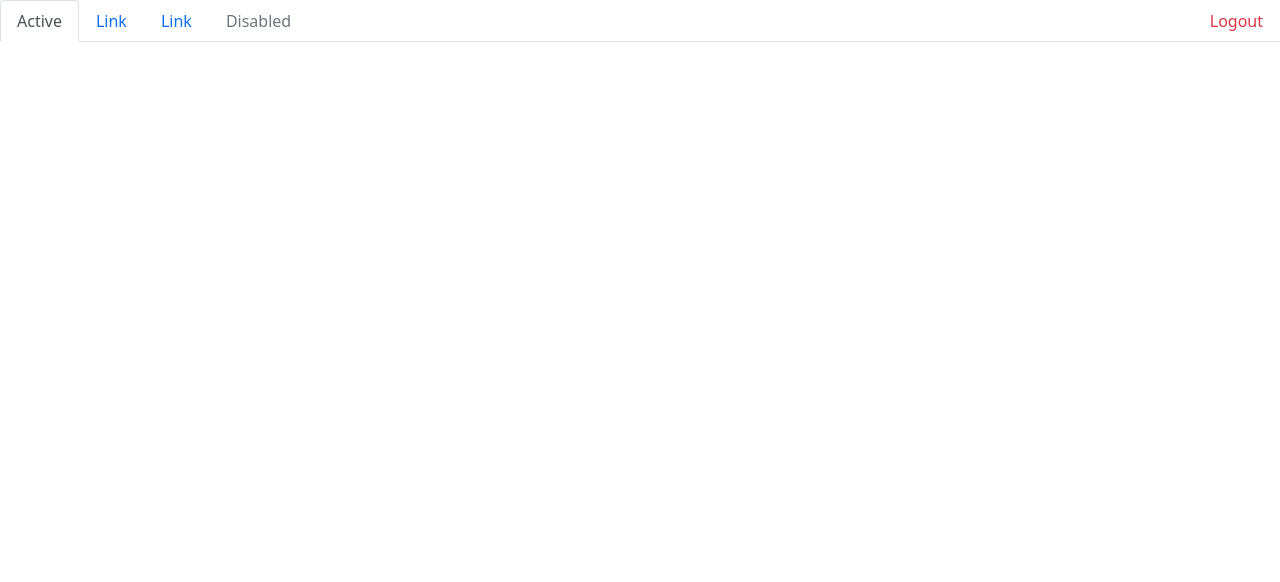
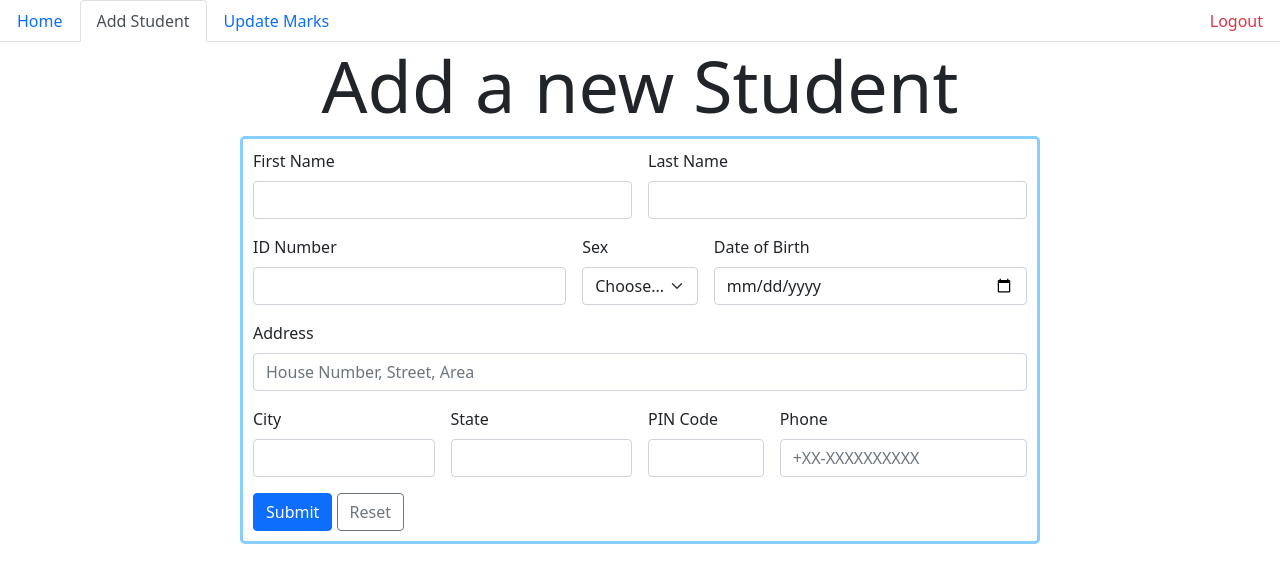
Before and after one commit to amithm7/web-sis, a website: page app/app.html in a window 1280 px wide. Drawn offline with nearby package versions, Linux system fonts and the light colour scheme; files that its build step writes are made by us from their sources.

Commit message:
feat: tab nav content; add student form

```diff
--- a/app/app.html
+++ b/app/app.html
@@ -16,20 +16,81 @@
 <body>
 	<ul class="nav nav-tabs">
 		<li class="nav-item">
-			<a class="nav-link active" aria-current="page" href="#">Active</a>
+			<a class="nav-link" data-bs-toggle="tab" href="#home">Home</a>
 		</li>
 		<li class="nav-item">
-			<a class="nav-link" href="#">Link</a>
-		</li>
-		<li class="nav-item ml-auto">
-			<a class="nav-link" href="#">Link</a>
+			<a class="nav-link active" data-bs-toggle="tab" href="#add-student">Add Student</a>
 		</li>
 		<li class="nav-item">
-			<a class="nav-link disabled" href="#" tabindex="-1" aria-disabled="true">Disabled</a>
+			<a class="nav-link" data-bs-toggle="tab" href="#add-marks">Update Marks</a>
 		</li>
 		<form action="/api/logout" class="logoutForm nav-item">
 			<button class="btn btn-outline-danger nav-link" type="submit">Logout</button>
 		</form>
 	</ul>
+	<div class="tab-content">
+		<div class="tab-pane fade" id="home" role="tabpanel">
+			<h2 class="text-center display-2">Students Home</h2>
+		</div>
+		<div class="tab-pane fade show active" id="add-student" role="tabpanel">
+			<h2 class="text-center display-2" >Add a new Student</h2>
+			<section class="add-student">
+				<form class="row g-3">
+					<div class="col-md-6">
+						<label class="form-label">First Name</label>
+						<input type="text" class="form-control" name="firstName">
+					</div>
+					<div class="col-md-6">
+						<label class="form-label">Last Name</label>
+						<input type="text" class="form-control" name="lastName">
+					</div>
+					<div class="col-md-5">
+						<label class="form-label">ID Number</label>
+						<input type="number" class="form-control" name="id">
+					</div>
+					<div class="col-md-2">
+						<label class="form-label">Sex</label>
+						<select class="form-select" name="sex">
+							<option disabled selected>Choose...</option>
+							<option value="M">Male</option>
+							<option value="F">Female</option>
+							<option value="O">Other</option>
+						</select>
+					</div>
+					<div class="col-md-5">
+						<label class="form-label">Date of Birth</label>
+						<input type="date" class="form-control" name="dob">
+					</div>
+					<div class="col-md-12">
+						<label class="form-label">Address</label>
+						<input type="text" class="form-control" name="address" placeholder="House Number, Street, Area">
+					</div>
+					<div class="col-md-3">
+						<label class="form-label">City</label>
+						<input type="text" class="form-control" name="city">
+					</div>
+					<div class="col-md-3">
+						<label class="form-label">State</label>
+						<input type="text" class="form-control" name="state">
+					</div>
+					<div class="col-md-2">
+						<label class="form-label">PIN Code</label>
+						<input type="text" class="form-control" name="pincode">
+					</div>
+					<div class="col-md-4">
+						<label class="form-label">Phone</label>
+						<input type="tel" class="form-control" name="phone" placeholder="+XX-XXXXXXXXXX">
+					</div>
+					<div class="col-md-12">
+						<button type="submit" class="btn btn-primary">Submit</button>
+						<button type="reset" class="btn btn-outline-secondary">Reset</button>
+					</div>
+				</form>
+			</section>
+		</div>
+		<div class="tab-pane fade" id="add-marks" role="tabpanel">
+			<h2 class="text-center display-2">Enter Marks of a Student</h2>
+		</div>
+	</div>
 </body>
 </html>
--- a/app/public/css/app.css
+++ b/app/public/css/app.css
@@ -1,3 +1,11 @@
 .logoutForm {
 	margin-left: auto;
 }
+
+.add-student {
+	max-width: 800px;
+	padding: 10px;
+	margin: 0 auto;
+	border: 3px lightskyblue solid;
+	border-radius: 5px;
+}
```
